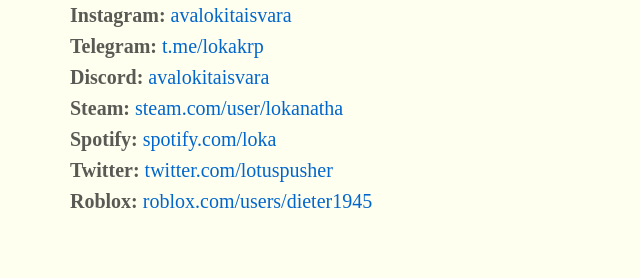
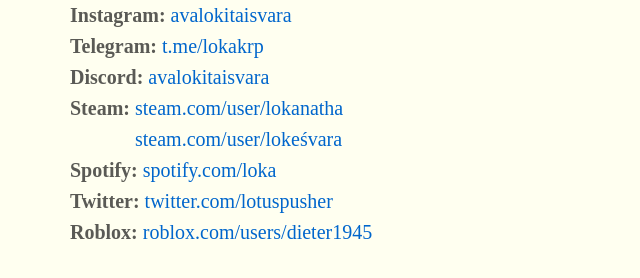
Before and after one commit to lokakrp/lokakrp.github.io, a plain HTML site: page pages/contact.html in a window 1280 px wide. Shown: the part 378-656 px from the top of the page, without its empty margins (250-890 px from the left). Drawn offline with Linux system fonts and the light colour scheme; a web font is replaced by a local one.

Commit message:
added steam account

```diff
--- a/pages/contact.html
+++ b/pages/contact.html
@@ -32,6 +32,7 @@
                 <li><strong>Telegram:</strong> <a href="https://t.me/lokakrp" target="_blank">t.me/lokakrp</a></li>
                 <li><strong>Discord:</strong> <a href="https://discord.com/users/1226872404232638534" target="_blank"> avalokitaisvara </a></li>
                 <li><strong>Steam:</strong> <a href="https://steamcommunity.com/id/lokanatha/" target="_blank">steam.com/user/lokanatha</a></li>
+                <li><strong class ="alt">Steam:</strong> <a href="https://steamcommunity.com/id/lokesvara" target="_blank">steam.com/user/lokeśvara</a></li>
                 <li><strong>Spotify:</strong> <a href="https://open.spotify.com/user/31jqvldmwjk3tp5kkt5eieu262t4?si=09bb967b3adb422f" target="_blank">spotify.com/loka</a></li>
                 <li><strong>Twitter:</strong> <a href="https://twitter.com/lotuspusher" target="_blank">twitter.com/lotuspusher</a></li>
                 <li><strong>Roblox:</strong> <a href="https://www.roblox.com/users/3594219083/profile" target="_blank">roblox.com/users/dieter1945</a></li>
--- a/pages/css/contact.css
+++ b/pages/css/contact.css
@@ -78,3 +78,7 @@ a:hover {
 .list{
     margin-bottom: 40px;
 }
+
+.alt{
+    color: #fffff0;
+}
```
